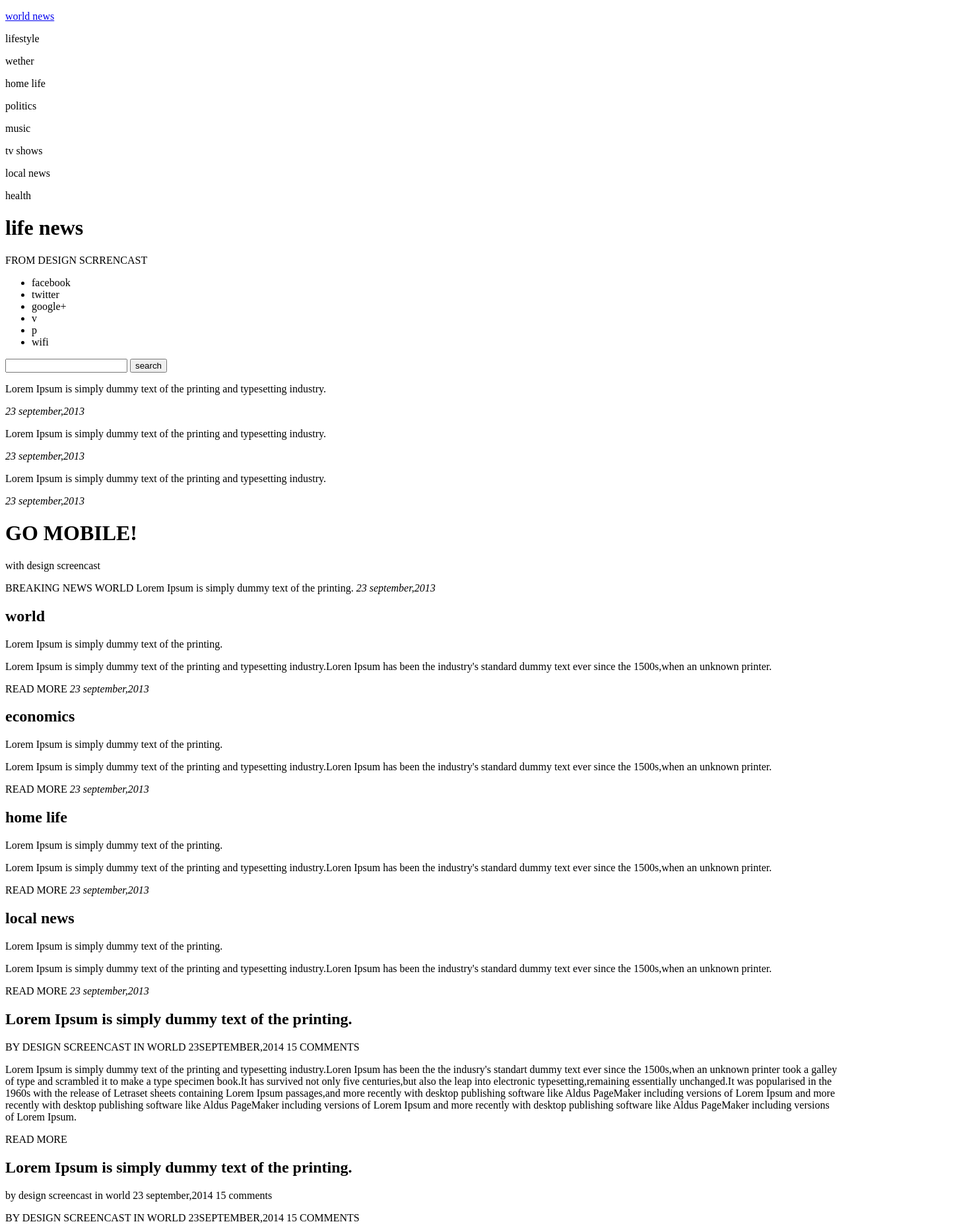
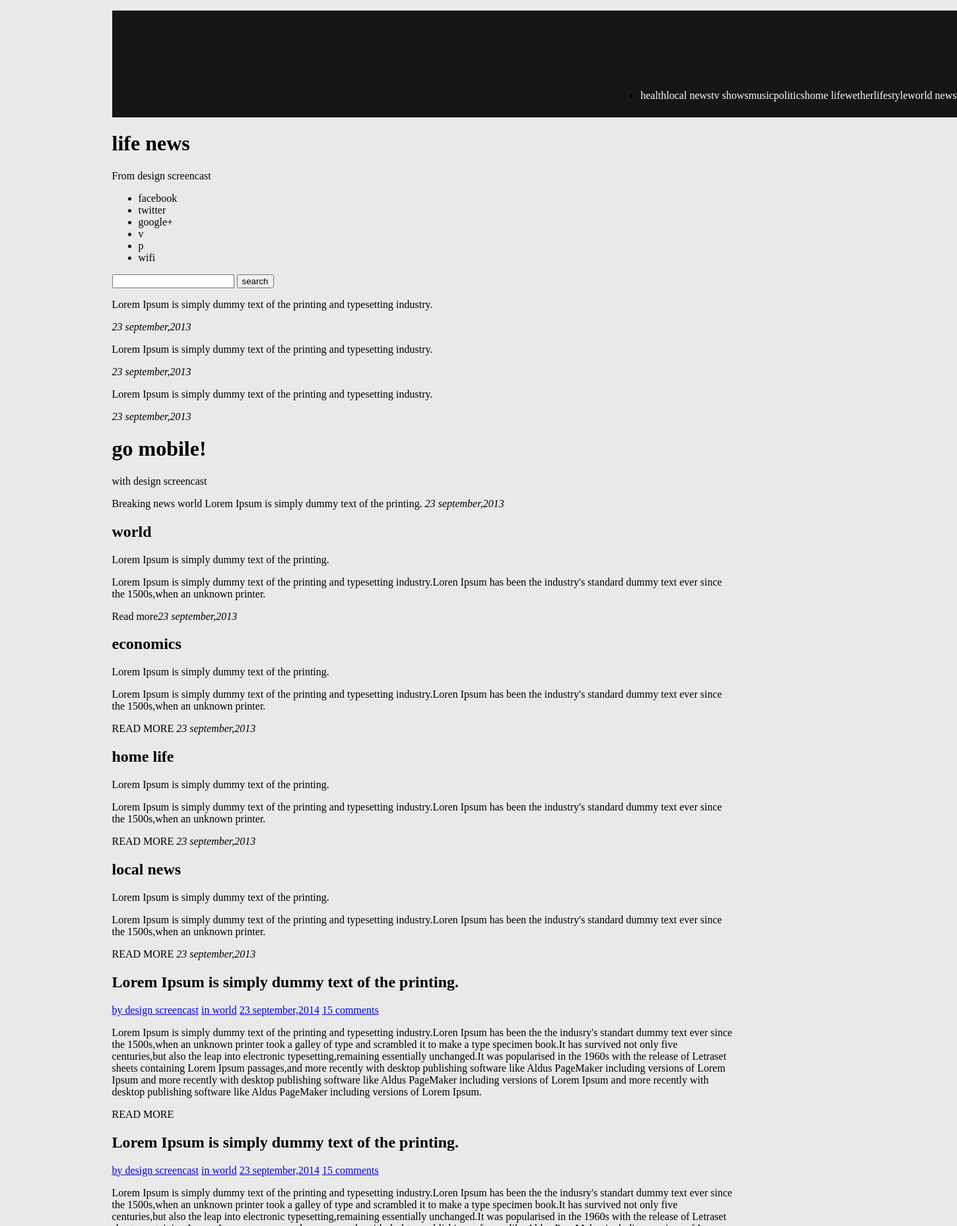
Before and after one commit to ananskikh/progect-one, a plain HTML site: page index.html in a window 1280 px wide. Shown: the top 1859 px of the page at 66% size, 1450 px wide, since content can reach past the window. Drawn offline with Linux system fonts and the light colour scheme.

Commit message:
add css style

```diff
--- /dev/null
+++ b/css/style.css
@@ -0,0 +1,34 @@
+body{
+	background: #e9e9e9;
+}
+.conteiner{
+	width: 941px;
+	height: 3000px;
+	margin: 0 auto;
+}
+header{
+	margin: 0 auto;
+	background: #161616;
+	height: 162px;
+	width: 1280px;
+}
+
+header a{
+	text-decoration: none;
+	color: white;
+}
+header li{
+	margin-top: 120px;
+	float: right;
+
+}
+footer{
+	font-family: times new roman;
+	font-size: 14px;
+	text-align: center;
+	border-top: 1px solid #c1c1c1;
+	}
+footer p{
+
+	margin-top: 43px;
+}
--- a/index.html
+++ b/index.html
@@ -1,24 +1,30 @@
 <!DOCTYPE html>
-<html>
+<html lang="en">
 <head>
 	<meta charset="utf-8">
 	<title>Example</title>
+	 <link rel="stylesheet" href="css/style.css">
 </head>
 <body>
-	<div class="header">
-		<p><a href="world news">world news</p>
-		<p><a class="lifestyle">lifestyle</p>
-		<p><a class="wether">wether</p>
-		<p><a class="home life">home life</p>
-		<p><a class="politics">politics</p>
-		<p><a class="music">music</p>
-		<p><a class="tv shows">tv shows</p>
-		<p><a class="local news">local news</p>
-		<p><a class="health">health</p>
+	<div class="conteiner">
+		<header>
+			<div class="nav">
+				<ul class="links">
+					<li><a href="#">world news</a></li>
+					<li><a href="#">lifestyle</a></li>
+					<li><a href="#">wether</a></li>
+					<li><a href="#">home life</a></li>
+					<li><a href="#">politics</a></li>
+					<li><a href="#">music</a></li>
+					<li><a href="#">tv shows</a></li>
+					<li><a href="#">local news</a></li>
+					<li><a href="#">health</a></li>
+				</ul>
 			</div>
+		</header>
 		<div class="bl">
 			<h1>life news</h1>
-		<p>FROM DESIGN SCRRENCAST</P>
+			<p>From design screencast</p>
 		</div>
 		<div class="icons">
 			<ul>
@@ -32,9 +38,8 @@
 		</div>
 		<div class="box">
 			<input type="text">
-		<button type="sabmit">search</button>
+			<button type="submit">search</button>
 		</div>
-	<div>
 
 		<div class="block">
 			<div class="block 1">
@@ -50,22 +55,19 @@
 				<p><em>23 september,2013</em></p>
 			</div>
 		</div>
-	<div>
-		<div class="block 4">
-			<h1>GO MOBILE!</H1>
+			<div class="block_last">
+				<h1>go mobile!</H1>
 				<p>with design screencast<p>
 			</div>
-	</div>
 		<div>
-		<p>BREAKING NEWS WORLD Lorem Ipsum is simply dummy text of the printing. <em>23 september,2013</em></p>
+			<p>Breaking news world Lorem Ipsum is simply dummy text of the printing. <em>23 september,2013</em></p>
 		</div>
 		<div class="column">
 			<div class="column world">
 				<h2>world</h2>
 				<p>Lorem Ipsum is simply dummy text of the printing.</p>
 				<p>Lorem Ipsum is simply dummy text of the printing and typesetting industry.Loren Ipsum has been the industry's standard dummy text ever since the 1500s,when an unknown printer.</p>
-			<p>READ MORE <em>23 september,2013</em></p>
-
+				<p>Read more<em>23 september,2013</em></p>
 			</div>
 			<div class="column economics">
 				<h2>economics</h2>
@@ -87,31 +89,30 @@
 			</div>
 			<div class="content">
 				<h2>Lorem Ipsum is simply dummy text of the printing.</h2>
-
-			<p>BY DESIGN SCREENCAST IN WORLD 23SEPTEMBER,2014 15 COMMENTS</P>
+				<a href="#">by design screencast</a>
+				<a href="#">in world</a>
+				<a href="#">23 september,2014</a>
+				<a href="#">15 comments</a>
 				<p>Lorem Ipsum is simply dummy text of the printing and typesetting industry.Loren Ipsum has been the the indusry's standart dummy text ever since the 1500s,when an unknown printer
 				took a galley of type and scrambled it to make a type specimen book.It has survived not only five centuries,but also the leap into electronic typesetting,remaining essentially
 				unchanged.It was popularised in the 1960s with the release of Letraset sheets containing Lorem Ipsum  passages,and more recently with desktop publishing software like Aldus PageMaker
 				including versions of Lorem Ipsum and more recently with desktop  publishing software like Aldus PageMaker including versions of Lorem Ipsum and more recently with desktop  publishing
 				software like Aldus PageMaker including versions of Lorem Ipsum.</p>
-
 				<p>READ MORE</p>
-
+			</div>
+		</div>
 			<div class="content 1">
 				<h2>Lorem Ipsum is simply dummy text of the printing.</h2>
-				<a>by design screencast</a>
-				<a>in world</a>
-				<a>23 september,2014</a>
-				<a>15 comments</a>
-
-			<p>BY DESIGN SCREENCAST IN WORLD 23SEPTEMBER,2014 15 COMMENTS</P>
+				<a href="#">by design screencast</a>
+				<a href="#">in world</a>
+				<a href="#">23 september,2014</a>
+				<a href="#">15 comments</a>
 				<p>Lorem Ipsum is simply dummy text of the printing and typesetting industry.Loren Ipsum has been the the indusry's standart dummy text ever since the 1500s,when an unknown printer
 				took a galley of type and scrambled it to make a type specimen book.It has survived not only five centuries,but also the leap into electronic typesetting,remaining essentially
 				unchanged.It was popularised in the 1960s with the release of Letraset sheets containing Lorem Ipsum  passages,and more recently with desktop publishing software like Aldus PageMaker
-				including versions of Lorem Ipsum and more recently with desktop  publishing software like Aldus PageMaker including versions of Lorem Ipsum and more recently with desktop  publishing
-				software like Aldus PageMaker including versions of Lorem Ipsum.</p>
-
-			<a>READ MORE</a>
+				including versions of Lorem Ipsum and more recently with desktop  publishing software like Aldus PageMaker including versions of Lorem Ipsum and more recently with desktop  publishing 				software like Aldus PageMaker including versions of Lorem Ipsum.</p>
+				<p>READ MORE</p>
+			</div>
 		<div class="sidebar">
 			<div>
 				<h2>HOT NEWS</h2>
@@ -129,14 +130,15 @@
 			<div>
 				<h2>LATEST COMMENTS</h2>
 				<P>Very nice!</p>
-				<p>in Lorem Ipsum is simply dummy text of the printing.</p><hr>
+				<p>in Lorem Ipsum is simply dummy text of the printing.</p>
 				<p>Usefull Post!</p>
-				<p>in Lorem Ipsum is simply dummy text of the printing.</p><hr>
+				<p>in Lorem Ipsum is simply dummy text of the printing.</p>
 				<p>Thank you very mach!</p>
-				<p>in Lorem Ipsum is simply dummy text of the printing.</p><hr>
+				<p>in Lorem Ipsum is simply dummy text of the printing.</p>
 			</div>
-	<div class ="footer">
-			<ul>
+		</div>
+		<div class="pages">
+			<ul class="numbers">
 				<li>1</li>
 				<li>2</li>
 				<li>3</li>
@@ -144,10 +146,14 @@
 				<li>5</li>
 				<li>...</li>
 				<li>15</li>
-			</ul><hr>
-			<p>2013 Design Screencast</p>
+			</ul>
 		</div>
 
+		<footer>
+
+			<p>2013 Design Screencast</p>
+		</footer>
+	</div>
 
 </body>
 
```
Lines whose indentation alone changed are shown as unchanged.
